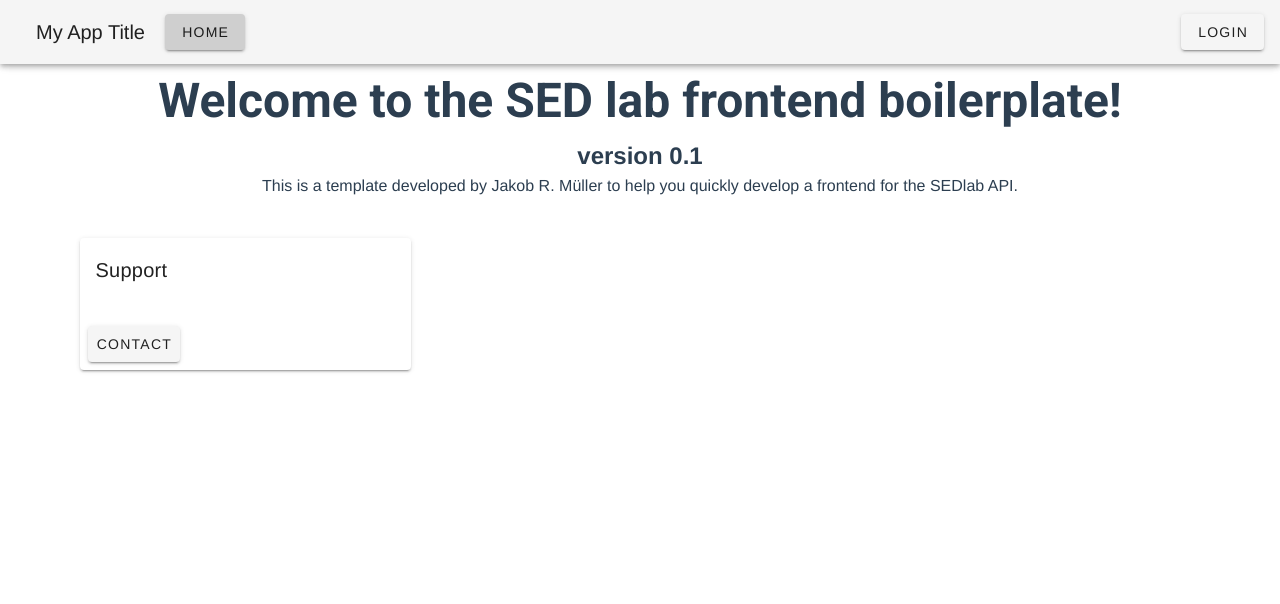
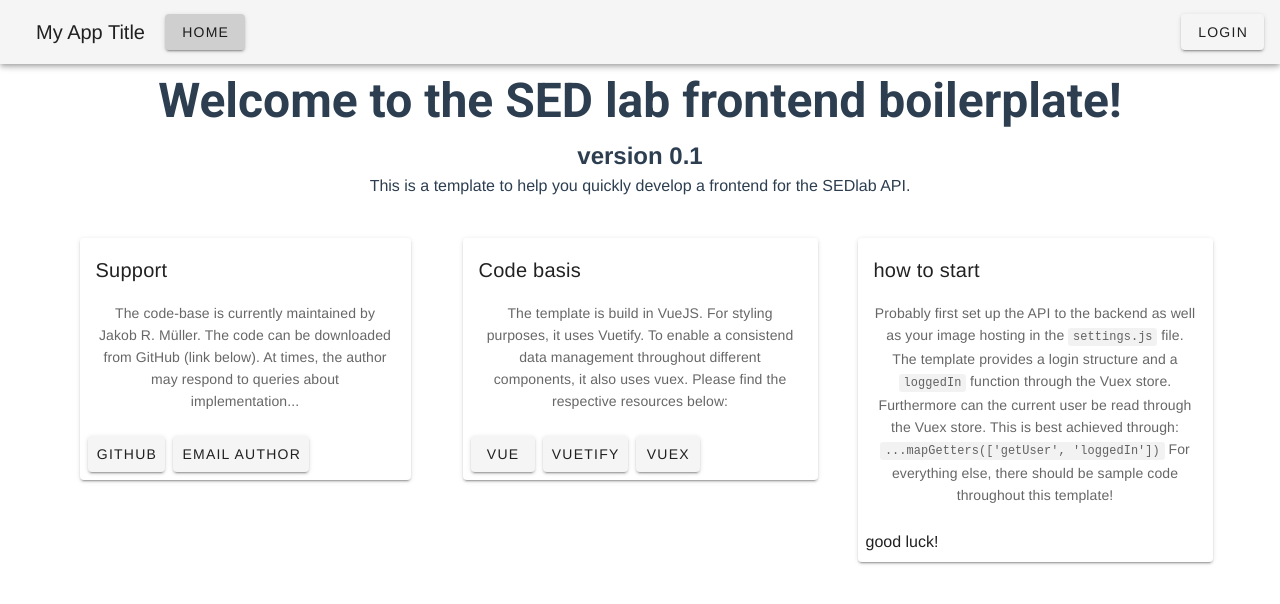
Before and after one commit to mujakob/efmModeller, a Vue app: page / in a window 1280 px wide. Shown: the top 604 px of the page. Built offline with nearby package versions, Linux system fonts and the light colour scheme.

Commit message:
updated readme

```diff
--- a/src/components/HelloWorld.vue
+++ b/src/components/HelloWorld.vue
@@ -11,7 +11,7 @@
         <h2>version {{version}}</h2>
 
         <p class="subheading font-weight-regular">
-          This is a template developed by {{author}} to help you quickly develop a frontend for the SEDlab API.
+          This is a template to help you quickly develop a frontend for the SEDlab API.
         </p>
       </v-col>
     </v-row>
@@ -27,14 +27,80 @@
             Support
           </v-card-title>
           <v-card-text>
+            The code-base is currently maintained by {{author}}.
+            The code can be downloaded from GitHub (link below).
+
+            At times, the author may respond to queries about implementation...
           </v-card-text>
           <v-card-actions>
-            <v-btn>
-              Contact
+            <v-btn :href="githubLink">
+              Github
+            </v-btn>
+            <v-btn :href="'mailto:'+authorEmail">
+              Email author
             </v-btn>
           </v-card-actions>
         </v-card>
       </v-col>
+
+      <v-col
+        cols="4"
+      >
+        <v-card
+          class="mx-2"
+        >
+          <v-card-title>
+            Code basis
+          </v-card-title>
+          <v-card-text>
+            The template is build in VueJS.
+            For styling purposes, it uses Vuetify.
+            To enable a consistend data management throughout different components, it also uses vuex.
+
+            Please find the respective resources below:
+          </v-card-text>
+          <v-card-actions>
+            <v-btn href="https://vuejs.org/">
+              Vue
+            </v-btn>
+            <v-btn href="https://vuetifyjs.com/en/">
+              vuetify
+            </v-btn>
+            <v-btn href="https://vuex.vuejs.org/">
+              vuex
+            </v-btn>
+          </v-card-actions>
+        </v-card>
+      </v-col>
+
+      <v-col
+        cols="4"
+      >
+        <v-card
+          class="mx-2"
+        >
+          <v-card-title>
+            how to start
+          </v-card-title>
+          <v-card-text>
+            Probably first set up the API to the backend as well as your image hosting in the <code>settings.js</code> file.
+
+            The template provides a login structure and a <code>loggedIn</code> function through the Vuex store.
+
+            Furthermore can the current user be read through the Vuex store.
+            This is best achieved through:
+            <code>...mapGetters(['getUser', 'loggedIn'])</code>
+
+            For everything else, there should be sample code throughout this template!
+          </v-card-text>
+          <v-card-actions>
+            good luck!
+          </v-card-actions>
+        </v-card>
+      </v-col>
+
+
+
     </v-row>
   </v-container>
 </template>
@@ -45,8 +111,9 @@
 
     data: () => ({
       author: 'Jakob R. Müller',
-      authorEmail: 'jakobramonmueller@gmail.com',
-      version: '0.1'
+      authorEmail: 'jakob.muller@chalmers.se',
+      githubLink: 'https://github.com/mujakob/sedFrontend',
+      version: '0.1',
     })
   }
 </script>
--- a/src/store/index.js
+++ b/src/store/index.js
@@ -4,6 +4,66 @@ import Settings from '@/settings'
 
 Vue.use(Vuex)
 
+async function apiCall(url, method = "GET", objectData = null) {
+  // treeData:
+  // { name: 'string', description: 'string}
+  try {
+    let messageData = {};
+    if (method != "GET") {
+      messageData = Object.assign(messageData, {
+        method: method,
+        headers: {
+          "Content-Type": "application/json; charset=UTF-8",
+          Authorization:
+            localStorage.token_type + " " + localStorage.access_token
+        }
+      });
+    } else if(isLoggedIn()) {
+      messageData = Object.assign(messageData, {
+        headers: {
+          "Content-Type": "application/json; charset=UTF-8",
+          Authorization:
+            localStorage.token_type + " " + localStorage.access_token
+        }
+      });
+    }
+    if (objectData && method != "GET") {
+      messageData = Object.assign(messageData, {
+        body: JSON.stringify(objectData)
+      });
+    }
+
+    // console.log(messageData);
+
+    const response = await fetch(Settings.backend + url, messageData);
+
+
+    //const data = await response.json()
+    if (response.status === 200) {
+      //console.log(response.json())
+      let returnValue = response.json()
+      // console.log(returnValue)
+      return returnValue
+
+    } else if (response.status === 401) {
+      logout()
+      throw "You are not logged in or don't have permission for this function";
+    } else {
+      throw "Error " +
+        response.status +
+        ' Could not perform API call for: url="' +
+        url +
+        '", method="' +
+        method +
+        '", data="' +
+        JSON.stringify(objectData) +
+        '".';
+    }
+  } catch (error) {
+    console.error(error);
+    throw "Could not perform API call: " + error;
+  }
+}
 
 const menuStore = {
   namespaced: true,
@@ -104,7 +164,6 @@ export default new Vuex.Store({
           formBody.push(encodedKey + "=" + encodedValue);
         }
         formBody = formBody.join("&");
-        // console.log(formBody)
 
         try {
           // commit to backend:
```
Also changed, not shown: 1 other file (tests, documents, lock files or other folders).
